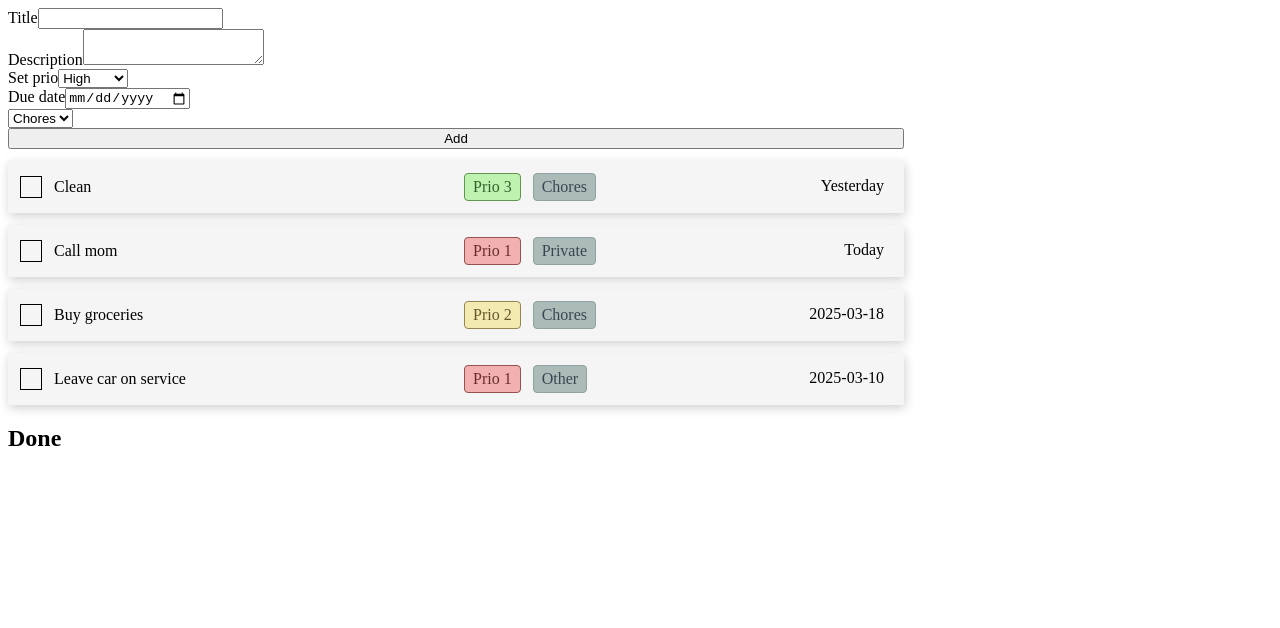
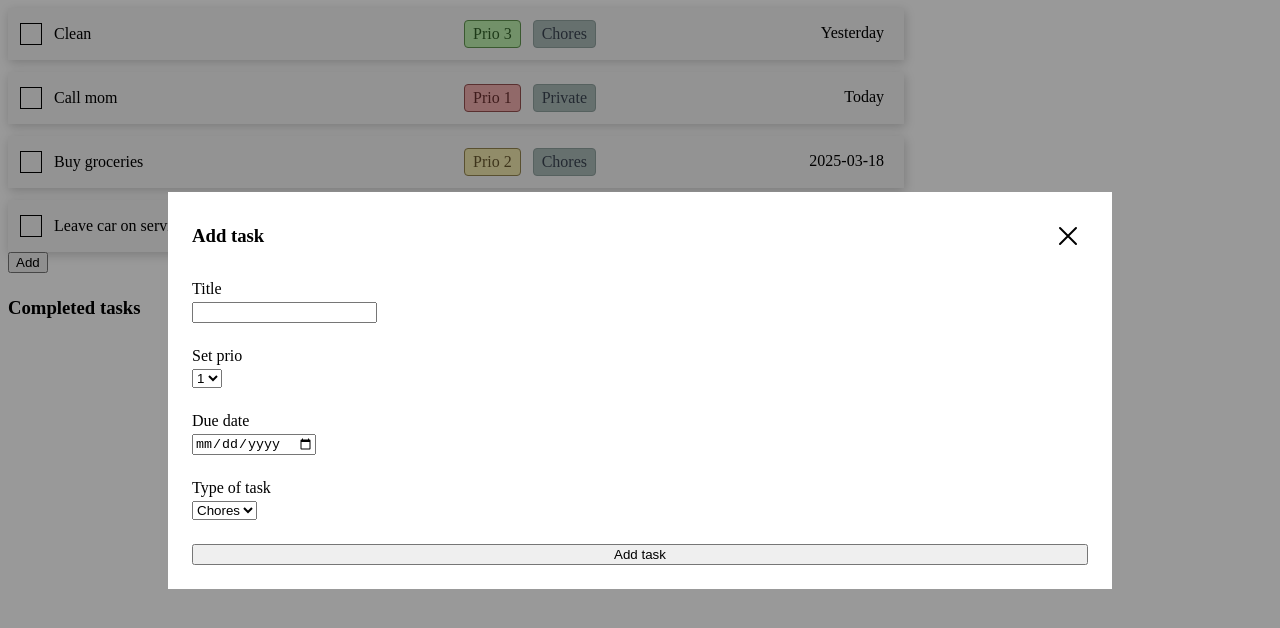
Before and after one commit to Casusb-lli/ToDoList, a website built with webpack: page src/template.html in a window 1280 px wide. Both pictures are taken after a click on the button "Add". Built offline with nearby package versions, Linux system fonts and the light colour scheme.

Commit message:
Saving list item after refreash, designing doneContainer etc

```diff
--- a/src/addItem.js
+++ /dev/null
@@ -1,88 +0,0 @@
-import { listItem } from "./list";
-import { todoItems } from "./list";
-
-export function addItem () {
-    const addItemFormContainer = document.getElementById('addItemFormContainer');
-    const listContainer = document.getElementById('listContainer');
-    const today = new Date(); //get todays date
-
-    //Create title input
-    const addTitle = document.createElement('div');
-    const titleLabel = document.createElement('label');
-    titleLabel.setAttribute('for', 'title');
-    titleLabel.textContent = 'Title';
-    const titleInput = document.createElement('input');
-    titleInput.setAttribute('id', 'title');
-    titleInput.setAttribute('name', 'title');
-    titleInput.setAttribute('type', 'text');
-
-    //Create description
-    const addDescription = document.createElement('div');
-    const descriptionLabel = document.createElement('label');
-    descriptionLabel.setAttribute('for', 'description');
-    descriptionLabel.textContent = 'Description';
-    const descriptionInput = document.createElement('textarea');
-    descriptionInput.setAttribute('id', 'description');
-    descriptionInput.setAttribute('name', 'description');
-
-    //Create prio dropdown
-    const addPrio = document.createElement('div');
-    const prioLabel = document.createElement('label');
-    prioLabel.textContent = 'Set prio';
-    prioLabel.setAttribute('for', 'prio');
-    const prioInput = document.createElement('select');
-    prioInput.setAttribute('id', 'prio');
-    prioInput.setAttribute('name', 'prio');
-    const prioOptions = [
-        { value: 'High', text: 'High' },
-        { value: 'Medium', text: 'Medium' },
-        { value: 'Low', text: 'Low' }
-    ];
-    prioOptions.forEach(optionData => {
-        const prioOption = document.createElement('option');
-        prioOption.textContent = optionData.text;
-        prioInput.appendChild(prioOption);
-    })
-
-    //Create datepicker
-    const addDate = document.createElement('div');
-    const dateLabel = document.createElement('label');
-    dateLabel.textContent = 'Due date';
-    dateLabel.setAttribute('for', 'dueDate');
-    const dateInput = document.createElement('input');
-    dateInput.setAttribute('id', 'dueDate');
-    dateInput.setAttribute('type', 'date');
-    dateInput.setAttribute('name', 'date');
-    dateInput.setAttribute('value', today);
-
-    //Create project picker
-    const uniqueProjects = [...new Set(todoItems.map(item => item.project))];
-
-    const addProject = document.createElement('div');
-    const projectLabel = document.createElement('label');
-    projectLabel.setAttribute('for', 'project');
-    const projectInput = document.createElement('select');
-    uniqueProjects.forEach(project => {
-        const projectOption = document.createElement('option');
-        projectOption.textContent = project;
-        projectOption.value = project;
-        projectInput.appendChild(projectOption);
-    });
-
-    //Append elements
-    addItemFormContainer.appendChild(addTitle);
-    addTitle.appendChild(titleLabel);
-    addTitle.appendChild(titleInput);
-    addItemFormContainer.appendChild(addDescription);
-    addDescription.appendChild(descriptionLabel);
-    addDescription.appendChild(descriptionInput);
-    addItemFormContainer.appendChild(addPrio);
-    addPrio.appendChild(prioLabel);
-    addPrio.appendChild(prioInput);
-    addItemFormContainer.appendChild(addDate);
-    addDate.appendChild(dateLabel);
-    addDate.appendChild(dateInput);
-    addItemFormContainer.appendChild(addProject);
-    addProject.appendChild(projectLabel);
-    addProject.appendChild(projectInput);
-}
--- /dev/null
+++ b/src/createAddItemModal.js
@@ -0,0 +1,160 @@
+import { displayList, listItem } from "./list";
+import { todoItems } from "./list";
+import closeIconSrc from '../media/closeIcon.svg';
+
+export function createAddItemModal () {
+    //Modal container
+    const addItemModal = document.getElementById('addItemModal');
+    addItemModal.classList.add('add-item-modal');
+    addItemModal.style.display = 'block';
+    addItemModal.innerHTML = '';
+
+    const today = new Date(); //get todays date
+
+    //Modal content container
+    const modalContent = document.createElement('div');
+    modalContent.classList.add('add-item-modal-content');
+
+    //Modal Header + close button
+    const modalHeaderDiv = document.createElement('div');
+    modalHeaderDiv.classList.add('modal-header-div');
+    const modalHeader = document.createElement('H3');
+    modalHeader.textContent = 'Add task';
+    modalHeader.classList.add('modal-header')
+    const closeButton = document.createElement('a');
+    closeButton.classList.add('close-button');
+    const closeIcon = document.createElement('img');
+    closeIcon.src = closeIconSrc;
+
+    //Title input
+    const titleDiv = document.createElement('div');
+    titleDiv.classList.add('title-div','input-div')
+    const titleLabel = document.createElement('label');
+    titleLabel.setAttribute('for', 'title');
+    titleLabel.textContent = 'Title';
+    const titleInput = document.createElement('input');
+    titleInput.setAttribute('id', 'title');
+    titleInput.setAttribute('name', 'title');
+    titleInput.setAttribute('type', 'text');
+
+    //Prio dropdown
+    const prioDiv = document.createElement('div');
+    prioDiv.classList.add('prio-div','input-div')
+    const prioLabel = document.createElement('label');
+    prioLabel.textContent = 'Set prio';
+    prioLabel.setAttribute('for', 'prio');
+    const prioInput = document.createElement('select');
+    prioInput.setAttribute('id', 'prio');
+    prioInput.setAttribute('name', 'prio');
+    const prioOptions = [
+        { value: '1', text: '1' },
+        { value: '2', text: '2' },
+        { value: '3', text: '3' }
+    ];
+
+    prioOptions.forEach(optionData => {
+        const prioOption = document.createElement('option');
+        prioOption.textContent = optionData.text;
+        prioInput.appendChild(prioOption);
+    })
+
+    //Datepicker
+    const dateDiv = document.createElement('div');
+    dateDiv.classList.add('date-div','input-div')
+    const dateLabel = document.createElement('label');
+    dateLabel.textContent = 'Due date';
+    dateLabel.setAttribute('for', 'dueDate');
+    const dateInput = document.createElement('input');
+    dateInput.setAttribute('id', 'dueDate');
+    dateInput.setAttribute('type', 'date');
+    dateInput.setAttribute('name', 'date');
+    dateInput.setAttribute('value', today);
+
+    //Project dropdown
+    const uniqueProjects = [...new Set(todoItems.map(item => item.project))];
+
+    const projectDiv = document.createElement('div');
+    projectDiv.classList.add('project-div','input-div')
+    const projectLabel = document.createElement('label');
+    projectLabel.setAttribute('for', 'project');
+    projectLabel.textContent = 'Type of task';
+    const projectInput = document.createElement('select');
+    uniqueProjects.forEach(project => {
+        const projectOption = document.createElement('option');
+        projectOption.textContent = project;
+        projectOption.value = project;
+        projectInput.appendChild(projectOption);
+    });
+
+    const addItemButton = document.createElement('button');
+    addItemButton.textContent = 'Add task';
+    addItemButton.classList.add('add-item-button');
+    addItemButton.addEventListener('click', () => {
+        saveNewItem(titleInput, dateInput, prioInput, projectInput);
+    });
+
+    //Append elements
+    modalHeaderDiv.appendChild(modalHeader);
+    modalHeaderDiv.appendChild(closeButton);
+    modalContent.appendChild(modalHeaderDiv);
+    closeButton.appendChild(closeIcon);
+
+    modalContent.appendChild(titleDiv);
+    titleDiv.appendChild(titleLabel);
+    titleDiv.appendChild(titleInput);
+
+    modalContent.appendChild(prioDiv);
+    prioDiv.appendChild(prioLabel);
+    prioDiv.appendChild(prioInput);
+
+    modalContent.appendChild(dateDiv);
+    dateDiv.appendChild(dateLabel);
+    dateDiv.appendChild(dateInput);
+
+    modalContent.appendChild(projectDiv);
+    projectDiv.appendChild(projectLabel);
+    projectDiv.appendChild(projectInput);
+
+    modalContent.appendChild(addItemButton);
+    addItemModal.appendChild(modalContent);
+
+    closeButton.addEventListener('click', () => {
+        addItemModal.style.display = 'none';
+    })
+}
+
+export function saveNewItem(titleInput, dueDateInput, prioInput, projectInput) {
+    const title = titleInput.value.trim();
+    const dueDate = dueDateInput.value;
+    const prio = prioInput.value;
+    const project = projectInput.value;
+
+    if (!title) {
+        alert('Please fill in a title');
+        return;
+    }
+
+    const storedItems = JSON.parse(localStorage.getItem('todoItems')) || [];
+
+    const newItem = new listItem(title, dueDate, prio, project);
+    storedItems.push(newItem);
+
+    localStorage.setItem('todoItems', JSON.stringify(storedItems));
+
+    todoItems.push(newItem);
+
+    displayList();
+
+    addItemModal.style.display = 'none';
+
+    console.log(newItem);
+
+    console.log(localStorage.getItem('todoItems'));
+}
+
+export function loadSavedItems() {
+    const storedItems = JSON.parse(localStorage.getItem('todoItems')) || [];
+    const restoredItems = storedItems.map(item => new listItem(item.title, item.dueDate, item.prio, item.project));
+    todoItems.push(...restoredItems);
+    displayList();
+}
--- a/src/list.js
+++ b/src/list.js
@@ -20,6 +20,7 @@ export function displayList () {
     const listContainer = document.getElementById('listContainer');
     const doneContainer = document.getElementById('doneContainer');
     const today = new Date(); //get todays date
+    listContainer.innerHTML = '';
 
     todoItems.forEach(item => {
         //Item containers
@@ -102,6 +103,7 @@ export function displayList () {
             checkbox.checked = !checkbox.checked;
             itemContainer.classList.toggle('checked', checkbox.checked);
             checkboxVisual.classList.add('checkbox-visuals-checked');
+
             if (checkbox.checked) {
                 checkIcon.style.display = 'block';
                 doneContainer.appendChild(itemContainer);
@@ -110,6 +112,18 @@ export function displayList () {
                checkIcon.style.display = 'none';
                listContainer.appendChild(itemContainer);
             }
+            saveCheckedItems();
         });
     });
 }
+
+function saveCheckedItems () {
+    const checkedItems = Array.from(doneContainer.children).map(item => item.dataset.title);
+    localStorage.setItem('checkedItems', JSON.stringify(checkedItems));
+}
+
+export function loadCheckedItems () {
+    const checkedItems = JSON.parse(localStorage.getItem('checkedItems')) || [];
+
+
+    }
--- a/src/styles.css
+++ b/src/styles.css
@@ -1,4 +1,4 @@
-/* styles.css */
+/*-----General-----*/
 body {
   background-color: white;
 }
@@ -7,16 +7,15 @@ p {
   margin: 0;
 }
 
+/*-----TodoListContainer-----*/
 .todoListContainer {
   width: 896px;
 }
-
 #listContainer {
   display: flex;
   flex-direction: column;
   gap: 12px;
 }
-
 .item-container {
   background-color: #F5F5F5;
   box-shadow: 1px 3px 10px 0.1px #cfcfcf;
@@ -25,25 +24,21 @@ p {
   justify-content: space-between;
   padding: 12px;
 }
-
 .title-div {
   display: flex;
   gap: 12px;
   width: 50%;
   align-items: center;
 }
-
 .property-div {
   display: flex;
   width: 50%;
   justify-content: space-between;
 }
-
 .label-div {
   display: flex;
   gap: 12px;
 }
-
 @media only screen and (max-width: 769px) {
   .item-container {
     flex-direction: column;
@@ -61,6 +56,16 @@ p {
   .property-div {
     width: 100%;
   }
+}
+
+/*-----Done container-----*/
+#doneContainer {
+  display: flex;
+  flex-direction: column;
+  gap: 12px;
+}
+.done-container-header {
+  margin: 24px 0 12px 0;
 }
 
 /*Checkbox*/
@@ -109,4 +114,52 @@ p {
   border: 1px solid #90A29F;
 }
 
-/*Due date*/
+/*-----Add item Modal-----*/
+.add-item-modal {
+  display: none;
+  background-color: white;
+  position: fixed;
+  z-index: 1;
+  left: 0;
+  top: 0;
+  width: 100%;
+  height: 100%;
+  overflow: auto;
+  background-color: rgba(0, 0, 0, 0.4);
+}
+
+.add-item-modal-content {
+  display: flex;
+  flex-direction: column;
+  gap: 24px;
+  background-color: white;
+  margin: 15% auto;
+  padding: 24px;
+  width: 70%;
+}
+
+/*Modal header*/
+.modal-header-div {
+  display: flex;
+  justify-content: space-between;
+  align-items: center;
+}
+.modal-header {
+  margin: 0;
+  align-items: center;
+}
+.close-button {
+  display: flex;
+  width: 40px;
+  height: 40px;
+  align-items: center;
+  justify-content: center;
+}
+
+/*Add item inputs*/
+.input-div {
+  display: flex;
+  flex-direction: column;
+  align-items: start;
+  gap: 4px;
+}
--- a/src/template.html
+++ b/src/template.html
@@ -8,13 +8,14 @@
 </head>
 <body>
     <section class="todoListContainer">
-        <section id="addItemFormContainer"></section>
         <section id="listContainer">
-            <button id="addItemButton">Add</button>
         </section>
-
+        <button id="addItemButton">Add</button>
+        <section id="addItemModal">
+            <!--content created in addItem-->
+        </section>
         <section id="doneContainer">
-            <h2>Done</h2></section>
+            <h3 class="done-container-header">Completed tasks</h3>
         </section>
     </section>
 
```
Also changed, not shown: src/index.js (+6 -3 lines), media/closeIcon.png (added), media/closeIcon.svg (added).
